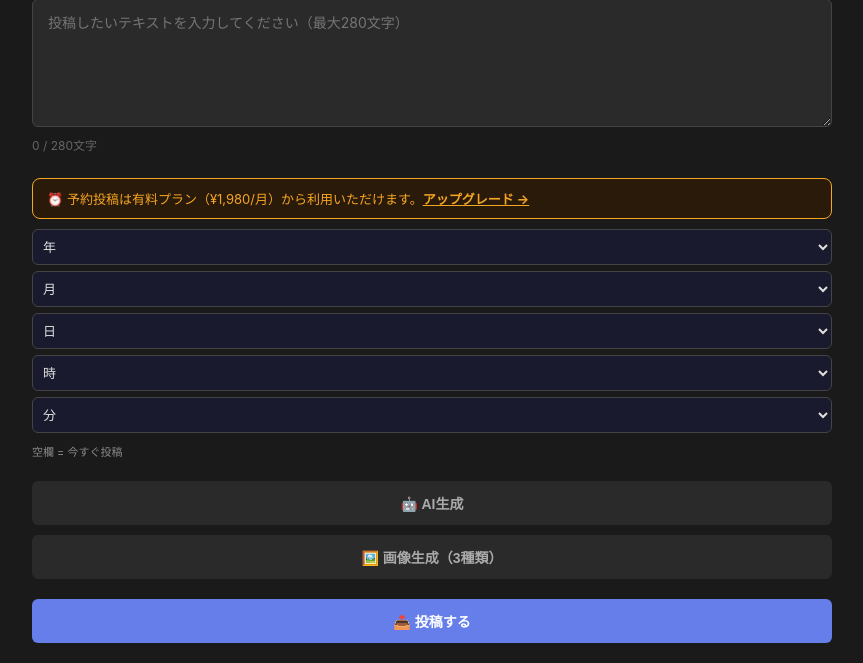
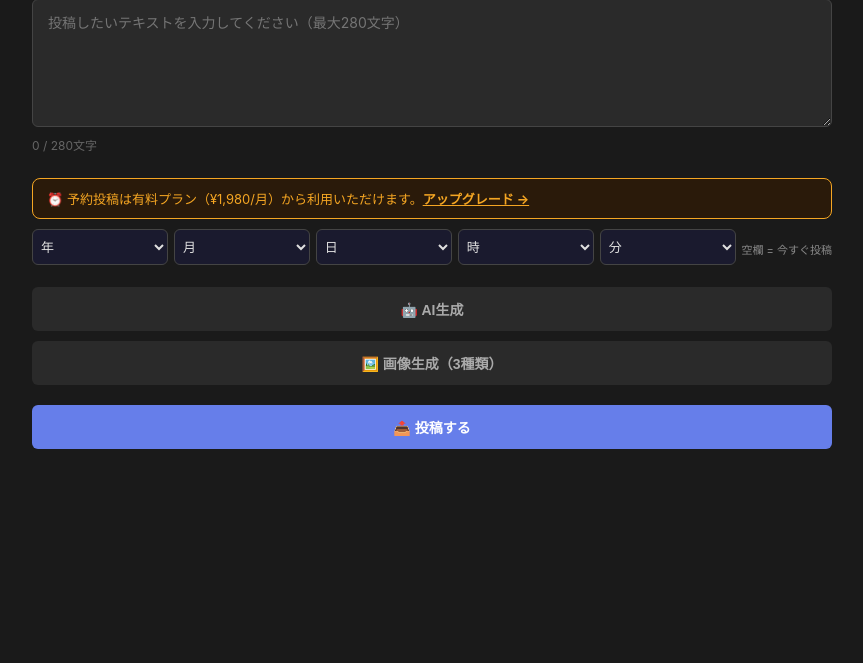
Before and after one commit to tubakido-byte/bep-post-generator, a Flask app: page / in a window 1280 px wide. Shown: the part 288-951 px from the top of the page, without its empty margins (208-1071 px from the left). After the commit the page ends 737 px from the top, so only its background shows below. Run offline with Flask 3, Linux system fonts and the light colour scheme; data that the repository does not hold is empty.

Commit message:
Fix schedule dropdowns to display in single row
Co-Authored-By: Claude Sonnet 4.6 <noreply@anthropic.com>

```diff
--- a/templates/dashboard.html
+++ b/templates/dashboard.html
@@ -39,25 +39,25 @@
             <div id="short-schedule-notice" style="display:none;background:#2a1a0a;border:1px solid #f5a623;border-radius:8px;padding:10px 14px;margin-bottom:8px;font-size:13px;color:#f5a623;">
                 ⏰ 予約投稿は有料プラン（¥1,980/月）から利用いただけます。<a href="https://www.ins-japan.com/upgrade/" target="_blank" style="color:#f5a623;font-weight:700;">アップグレード →</a>
             </div>
-            <div class="schedule-row" style="display:flex;gap:6px;flex-wrap:wrap;align-items:center;">
-                <select id="short-sched-year"  style="padding:8px 6px;border-radius:6px;border:1px solid #444;background:#1a1a2e;color:#e0e0e0;font-size:13px;">
+            <div class="schedule-row" style="display:flex;gap:6px;align-items:center;flex-wrap:nowrap;">
+                <select id="short-sched-year"  style="padding:8px 4px;border-radius:6px;border:1px solid #444;background:#1a1a2e;color:#e0e0e0;font-size:13px;flex:1;min-width:0;">
                     <option value="">年</option>
                     <option value="2026">2026</option>
                     <option value="2027">2027</option>
                 </select>
-                <select id="short-sched-month" style="padding:8px 6px;border-radius:6px;border:1px solid #444;background:#1a1a2e;color:#e0e0e0;font-size:13px;">
+                <select id="short-sched-month" style="padding:8px 4px;border-radius:6px;border:1px solid #444;background:#1a1a2e;color:#e0e0e0;font-size:13px;flex:1;min-width:0;">
                     <option value="">月</option>
                     <script>for(var m=1;m<=12;m++) document.write('<option value="'+String(m).padStart(2,'0')+'">'+m+'月</option>');</script>
                 </select>
-                <select id="short-sched-day"   style="padding:8px 6px;border-radius:6px;border:1px solid #444;background:#1a1a2e;color:#e0e0e0;font-size:13px;">
+                <select id="short-sched-day"   style="padding:8px 4px;border-radius:6px;border:1px solid #444;background:#1a1a2e;color:#e0e0e0;font-size:13px;flex:1;min-width:0;">
                     <option value="">日</option>
                     <script>for(var d=1;d<=31;d++) document.write('<option value="'+String(d).padStart(2,'0')+'">'+d+'日</option>');</script>
                 </select>
-                <select id="short-sched-hour"  style="padding:8px 6px;border-radius:6px;border:1px solid #444;background:#1a1a2e;color:#e0e0e0;font-size:13px;">
+                <select id="short-sched-hour"  style="padding:8px 4px;border-radius:6px;border:1px solid #444;background:#1a1a2e;color:#e0e0e0;font-size:13px;flex:1;min-width:0;">
                     <option value="">時</option>
                     <script>for(var h=0;h<=23;h++) document.write('<option value="'+String(h).padStart(2,'0')+'">'+h+'時</option>');</script>
                 </select>
-                <select id="short-sched-min"   style="padding:8px 6px;border-radius:6px;border:1px solid #444;background:#1a1a2e;color:#e0e0e0;font-size:13px;">
+                <select id="short-sched-min"   style="padding:8px 4px;border-radius:6px;border:1px solid #444;background:#1a1a2e;color:#e0e0e0;font-size:13px;flex:1;min-width:0;">
                     <option value="">分</option>
                     <script>['00','05','10','15','20','25','30','35','40','45','50','55'].forEach(function(v){document.write('<option value="'+v+'">'+v+'分</option>');});</script>
                 </select>
@@ -126,25 +126,25 @@
                 <div id="news-schedule-notice" style="display:none;background:#2a1a0a;border:1px solid #f5a623;border-radius:8px;padding:10px 14px;margin-bottom:8px;font-size:13px;color:#f5a623;">
                     ⏰ 予約投稿は有料プラン（¥1,980/月）から利用いただけます。<a href="https://www.ins-japan.com/upgrade/" target="_blank" style="color:#f5a623;font-weight:700;">アップグレード →</a>
                 </div>
-                <div class="schedule-row" style="display:flex;gap:6px;flex-wrap:wrap;align-items:center;">
-                    <select id="news-sched-year"  style="padding:8px 6px;border-radius:6px;border:1px solid #444;background:#1a1a2e;color:#e0e0e0;font-size:13px;">
+                <div class="schedule-row" style="display:flex;gap:6px;align-items:center;flex-wrap:nowrap;">
+                    <select id="news-sched-year"  style="padding:8px 4px;border-radius:6px;border:1px solid #444;background:#1a1a2e;color:#e0e0e0;font-size:13px;flex:1;min-width:0;">
                         <option value="">年</option>
                         <option value="2026">2026</option>
                         <option value="2027">2027</option>
                     </select>
-                    <select id="news-sched-month" style="padding:8px 6px;border-radius:6px;border:1px solid #444;background:#1a1a2e;color:#e0e0e0;font-size:13px;">
+                    <select id="news-sched-month" style="padding:8px 4px;border-radius:6px;border:1px solid #444;background:#1a1a2e;color:#e0e0e0;font-size:13px;flex:1;min-width:0;">
                         <option value="">月</option>
                         <script>for(var m=1;m<=12;m++) document.write('<option value="'+String(m).padStart(2,'0')+'">'+m+'月</option>');</script>
                     </select>
-                    <select id="news-sched-day"   style="padding:8px 6px;border-radius:6px;border:1px solid #444;background:#1a1a2e;color:#e0e0e0;font-size:13px;">
+                    <select id="news-sched-day"   style="padding:8px 4px;border-radius:6px;border:1px solid #444;background:#1a1a2e;color:#e0e0e0;font-size:13px;flex:1;min-width:0;">
                         <option value="">日</option>
                         <script>for(var d=1;d<=31;d++) document.write('<option value="'+String(d).padStart(2,'0')+'">'+d+'日</option>');</script>
                     </select>
-                    <select id="news-sched-hour"  style="padding:8px 6px;border-radius:6px;border:1px solid #444;background:#1a1a2e;color:#e0e0e0;font-size:13px;">
+                    <select id="news-sched-hour"  style="padding:8px 4px;border-radius:6px;border:1px solid #444;background:#1a1a2e;color:#e0e0e0;font-size:13px;flex:1;min-width:0;">
                         <option value="">時</option>
                         <script>for(var h=0;h<=23;h++) document.write('<option value="'+String(h).padStart(2,'0')+'">'+h+'時</option>');</script>
                     </select>
-                    <select id="news-sched-min"   style="padding:8px 6px;border-radius:6px;border:1px solid #444;background:#1a1a2e;color:#e0e0e0;font-size:13px;">
+                    <select id="news-sched-min"   style="padding:8px 4px;border-radius:6px;border:1px solid #444;background:#1a1a2e;color:#e0e0e0;font-size:13px;flex:1;min-width:0;">
                         <option value="">分</option>
                         <script>['00','05','10','15','20','25','30','35','40','45','50','55'].forEach(function(v){document.write('<option value="'+v+'">'+v+'分</option>');});</script>
                     </select>
```
